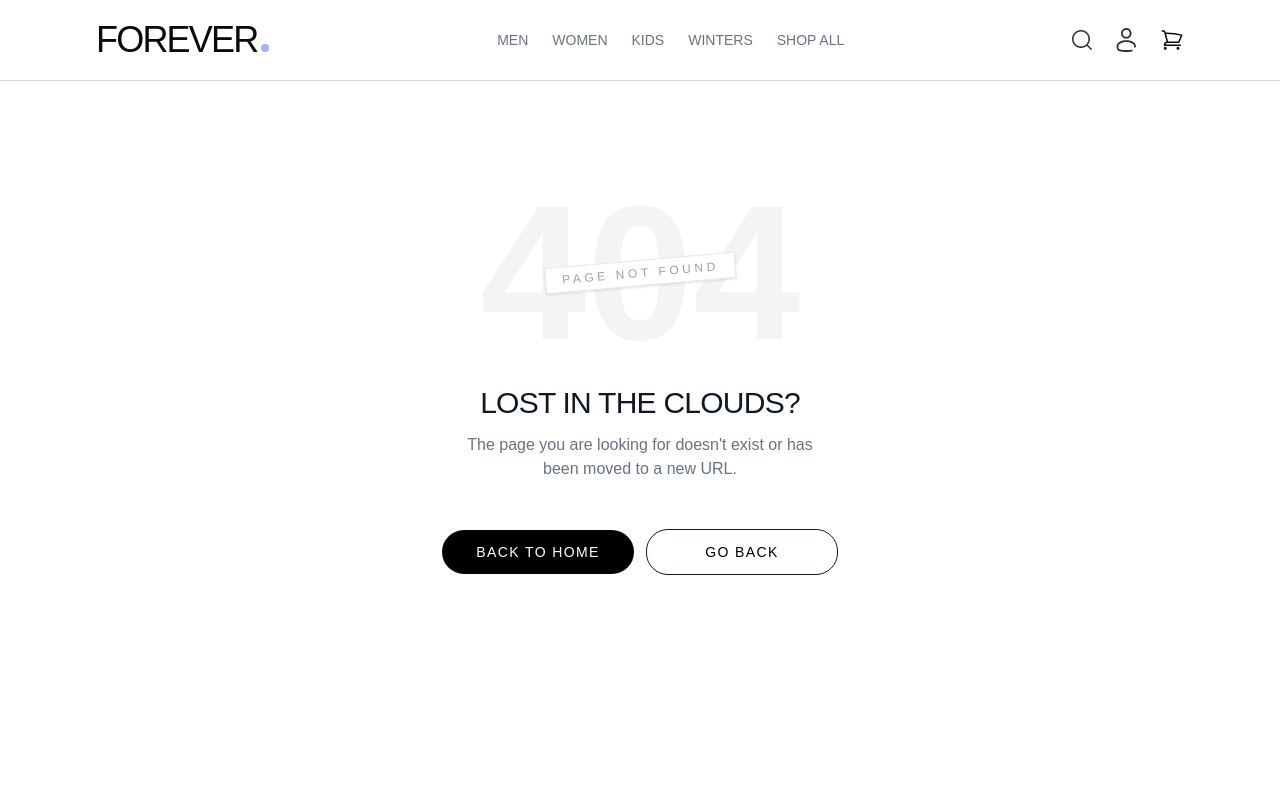
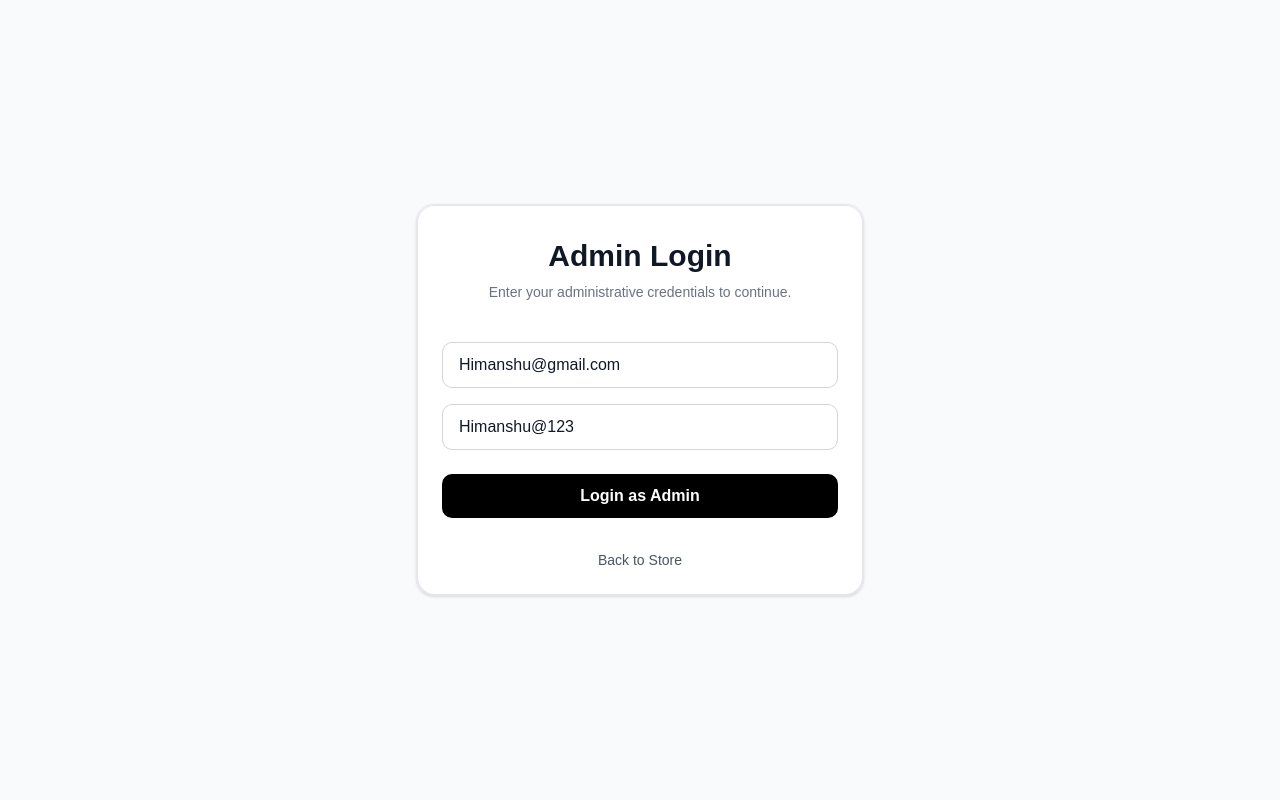
Before and after one commit to himanshu-mawari/ecommerce-frontend, a React (Vite) app: page /admin/login in a window 1280 px wide. Shown: the top 800 px of the page. Built offline with nearby package versions, Linux system fonts and the light colour scheme; no server answers; a web font is replaced by a local one.

Commit message:
feat: implement admin auth flow and protect routes

```diff
--- /dev/null
+++ b/src/Layouts/AdminLayout.jsx
@@ -0,0 +1,15 @@
+import AdminHeader from "../components/AdminHeader";
+import AdminSlidebar from "../components/AdminSlidebar";
+import { Outlet } from "react-router-dom";
+
+const AdminLayout = () => {
+  return (
+    <div>
+      <AdminHeader />
+      <AdminSlidebar />
+      <Outlet />
+    </div>
+  );
+};
+
+export default AdminLayout;
--- /dev/null
+++ b/src/components/AdminGuard.jsx
@@ -0,0 +1,17 @@
+import { useSelector } from "react-redux";
+import { Outlet, Navigate } from "react-router-dom";
+
+const AdminGuard = () => {
+  const user = useSelector((store) => store?.user?.user);
+  if (!user) {
+    return <Navigate to={"/admin/login"} replace />;
+  }
+
+  if(user && user.role !== "admin"){
+    return <Navigate to={"/"} replace />
+  }
+
+  return <Outlet />;
+};
+
+export default AdminGuard;
--- /dev/null
+++ b/src/components/AdminHeader.jsx
@@ -0,0 +1,9 @@
+import React from 'react'
+
+const AdminHeader = () => {
+  return (
+    <div>AdminHeader</div>
+  )
+}
+
+export default AdminHeader
--- /dev/null
+++ b/src/components/AdminLogin.jsx
@@ -0,0 +1,109 @@
+import { useState } from "react";
+import { useDispatch } from "react-redux";
+import { useNavigate, useLocation, Link } from "react-router-dom";
+import { showToast } from "../store/toastSlice";
+import { useLoginMutation } from "../services/authService.js";
+import { addUser } from "../store/userSlice.js";
+
+const AdminLogin = () => {
+  const [email, setEmail] = useState("Himanshu@gmail.com");
+  const [password, setPassword] = useState("Himanshu@123");
+  const [error, setError] = useState("");
+
+  const [login, { isLoading }] = useLoginMutation();
+  const dispatch = useDispatch();
+  const navigate = useNavigate();
+  const location = useLocation();
+
+  const redirect = new URLSearchParams(location.search).get("redirect");
+
+  const handleSubmit = async (e) => {
+    e.preventDefault();
+
+    if (!email || !password) {
+      return setError("Please fill both fields");
+    }
+
+    try {
+      const res = await login({ email, password }).unwrap();
+      console.log(res.data)
+      if (res.data.role === "admin") {
+        dispatch(addUser(res?.data))
+        dispatch(showToast("Admin login successful"));
+        navigate(redirect ? `/${redirect}` : "/admin/dashboard");
+      } else {
+        dispatch(showToast("Admin access required"));
+        navigate("/");
+      }
+    } catch (err) {
+      setError(err?.data?.message || "Invalid credentials");
+    }
+  };
+
+  return (
+    <div className="min-h-screen bg-gray-50 flex items-center justify-center px-4">
+      <div className="max-w-md w-full bg-white border border-gray-200 rounded-2xl shadow-sm overflow-hidden">
+        <div className="max-w-md w-full bg-white border border-gray-200 rounded-2xl shadow-sm overflow-hidden">
+          <div className="pt-8 pb-4 px-6 text-center">
+            {/* Keep your exact typography */}
+            <h1 className="text-2xl md:text-3xl font-bold text-gray-900">
+              Admin Login
+            </h1>
+            <p className="mt-2 text-sm text-gray-500">
+              Enter your administrative credentials to continue.
+            </p>
+          </div>
+
+          <form className="p-6 flex flex-col gap-4" onSubmit={handleSubmit}>
+            <div className="flex flex-col gap-1.5">
+              <input
+                type="email"
+                placeholder="Admin Email"
+                value={email}
+                onChange={(e) => {
+                  setEmail(e.target.value);
+                  setError("");
+                }}
+                className="w-full px-4 py-2.5 bg-white border border-gray-300 rounded-lg text-gray-900 placeholder-gray-400
+              focus:outline-none focus:ring-2 focus:ring-black focus:border-transparent transition-all"
+              />
+            </div>
+
+            <div className="flex flex-col gap-1.5">
+              <input
+                type="text"
+                placeholder="Password"
+                value={password}
+                onChange={(e) => {
+                  setPassword(e.target.value);
+                  setError("");
+                }}
+                className="w-full px-4 py-2.5 bg-white border border-gray-300 rounded-lg text-gray-900 placeholder-gray-400
+            focus:outline-none focus:ring-2 focus:ring-black focus:border-transparent transition-all"
+              />
+            </div>
+
+            {/* Error display keeps your original styling */}
+            {error && <p className="text-sm text-red-500">{error}</p>}
+
+            <button
+              type="submit"
+              disabled={isLoading}
+              className={`mt-2 w-full bg-black text-white py-2.5 rounded-lg font-semibold active:scale-95 duration-300 transition-all cursor-pointer ${isLoading ? "opacity-70 cursor-not-allowed" : ""}`}
+            >
+              {isLoading ? "Verifying..." : "Login as Admin"}
+            </button>
+
+            <div className="flex items-center justify-center gap-2 mt-4">
+              <Link to="/" className="text-sm text-gray-600 hover:underline">
+                Back to Store
+              </Link>
+            </div>
+          </form>
+        </div>
+      </div>
+    </div>
+  );
+};
+
+export default AdminLogin;
--- /dev/null
+++ b/src/components/AdminSlidebar.jsx
@@ -0,0 +1,9 @@
+import React from 'react'
+
+const AdminSlidebar = () => {
+  return (
+    <div>AdminSlidebar</div>
+  )
+}
+
+export default AdminSlidebar
--- /dev/null
+++ b/src/components/Dashboard.jsx
@@ -0,0 +1,9 @@
+import React from 'react'
+
+const Dashboard = () => {
+  return (
+    <div>Dashboard</div>
+  )
+}
+
+export default Dashboard
--- a/src/store/userSlice.js
+++ b/src/store/userSlice.js
@@ -1,5 +1,4 @@
 import { createSlice } from "@reduxjs/toolkit";
-
 
 const userSlice = createSlice({
   name: "user",
@@ -10,13 +9,10 @@ const userSlice = createSlice({
     addUser: (state, action) => {
       state.user = action.payload;
     },
-    editUser: (state, action) => {
-      state.user = action.payload;
-    },
+
     removeUser: () => {
-
-      localStorage.removeItem("user")
-      return {user:null};
+      localStorage.removeItem("user");
+      return { user: null };
     },
   },
 });
```
Also changed, not shown: src/App.jsx (+17 -0 lines).
